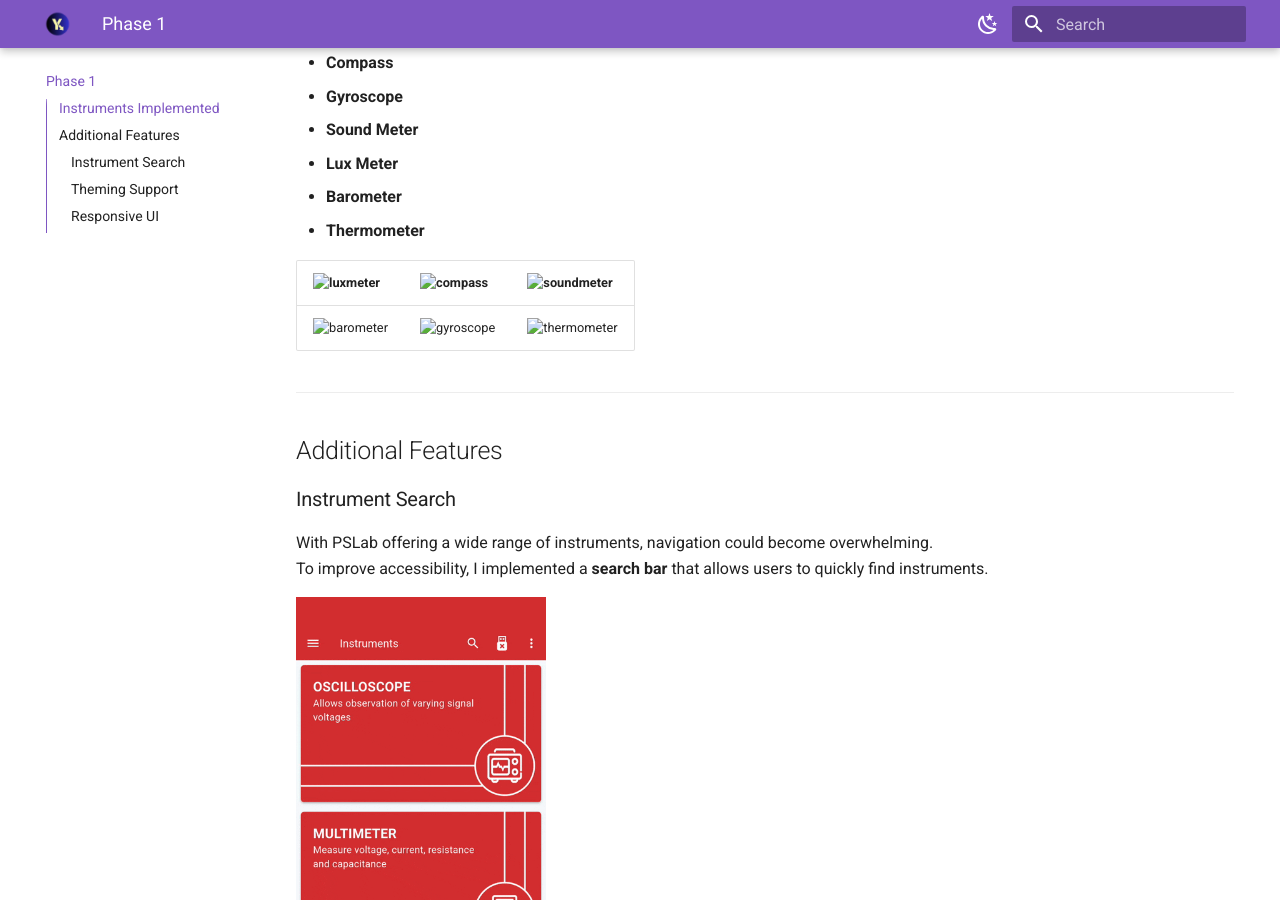
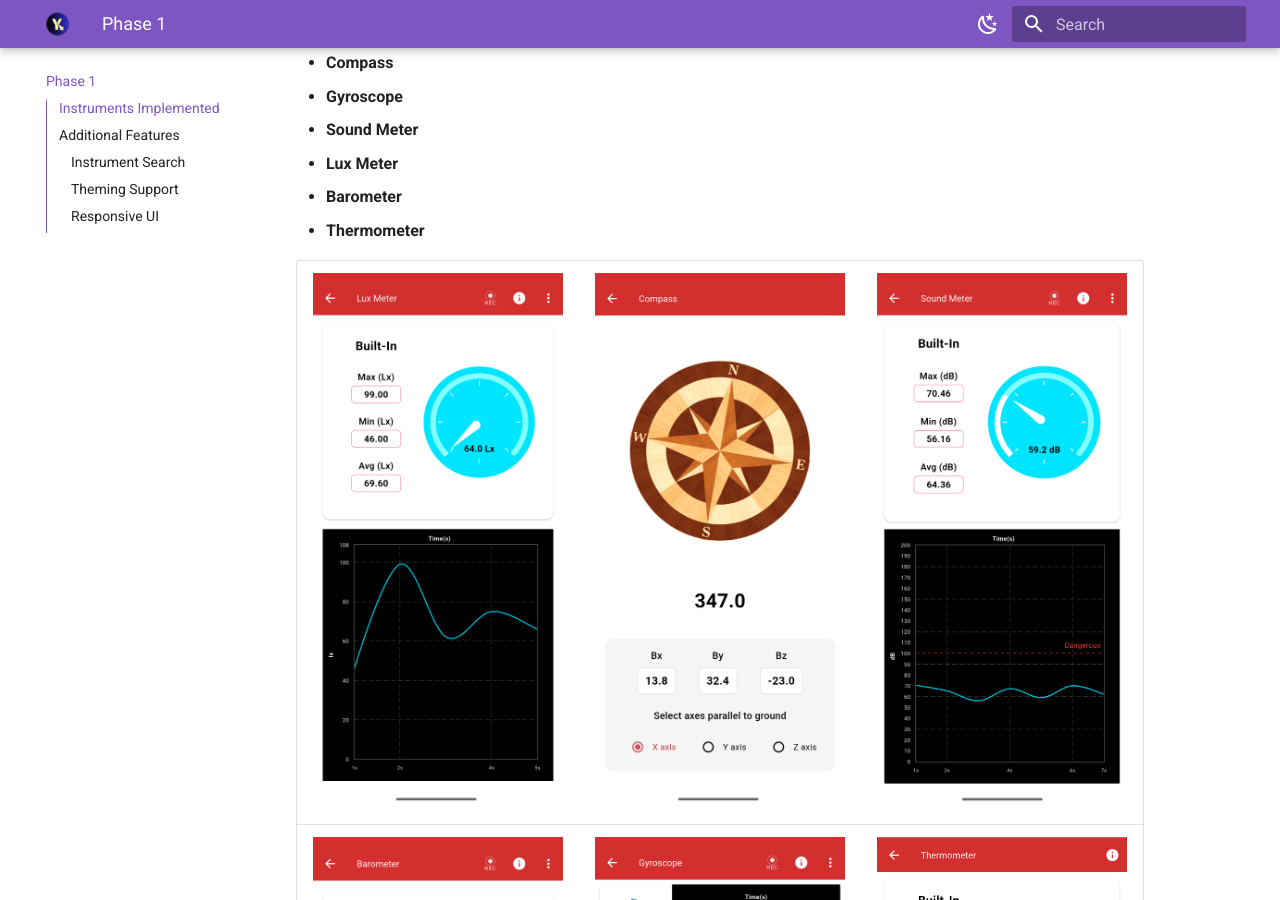
Before and after one commit to Yugesh-Kumar-S/GSoC_Report_2025, an MkDocs documentation site: the page built from docs/phase1.md, in a window 1280 px wide and 900 px high, scrolled down 387 px. Built offline with MkDocs 1.6.1 and Material for MkDocs 9.7.7, drawn with Linux system fonts in a browser that asks for light colours.

Commit message:
finalized

```diff
--- a/docs/phase1.md
+++ b/docs/phase1.md
@@ -13,9 +13,9 @@ The following instruments were ported into the PSLab Flutter app:
 - **Barometer**
 - **Thermometer**
 
-| <img width="250" alt="luxmeter" src="docs/images/luxmeter.png" /> | <img width="250" alt="compass" src="docs/images/compass.png" /> | <img width="250" alt="soundmeter" src="docs/images/soundmeter.png" /> |
+| <img width="250" alt="luxmeter" src="../images/luxmeter.png" /> | <img width="250" alt="compass" src="../images/compass.png" /> | <img width="250" alt="soundmeter" src="../images/soundmeter.png" /> |
 |---|---|---|
-| <img width="250" alt="barometer" src="docs/images/barometer.png" /> | <img width="250" alt="gyroscope" src="docs/images/gyroscope.png" /> | <img width="250" alt="thermometer" src="docs/images/thermometer.png" /> |
+| <img width="250" alt="barometer" src="../images/barometer.png" /> | <img width="250" alt="gyroscope" src="../images/gyroscope.png" /> | <img width="250" alt="thermometer" src="../images/thermometer.png" /> |
 
 ---
 
@@ -25,7 +25,7 @@ The following instruments were ported into the PSLab Flutter app:
 With PSLab offering a wide range of instruments, navigation could become overwhelming.
 To improve accessibility, I implemented a **search bar** that allows users to quickly find instruments.
 
-<img width=250 alt="search_feature" src="/images/search_feature.gif" />
+<img width=250 alt="search_feature" src="../images/search_feature.gif" />
 
 ---
 
@@ -33,11 +33,11 @@ To improve accessibility, I implemented a **search bar** that allows users to qu
 I introduced **light/dark theme support** and refactored the codebase to adapt dynamically to the system theme.
 This ensures a more modern and user-friendly experience across devices.
 
-<img width="250" alt="theme_feature" src="/images/theme_feature.gif" />
+<img width="250" alt="theme_feature" src="../images/theme_feature.gif" />
 
 ---
 
 ### Responsive UI
 All the implemented instrument screens were adapted for **different screen sizes** to ensure usability across phones and desktops.
 
-<img alt="desktop" src="/images/desktop.png" />
+<img alt="desktop" src="../images/desktop.png" />
--- a/mkdocs.yml
+++ b/mkdocs.yml
@@ -2,7 +2,7 @@ site_name: GSoC 2025 Final Report
 
 theme:
   name: material
-  logo: /images/Yugesh_icon.png
+  logo: images/Yugesh_icon.png
   palette:
     - scheme: default
       primary: deep purple
```
Also changed, not shown: docs/phase2.md (+2 -2 lines).
